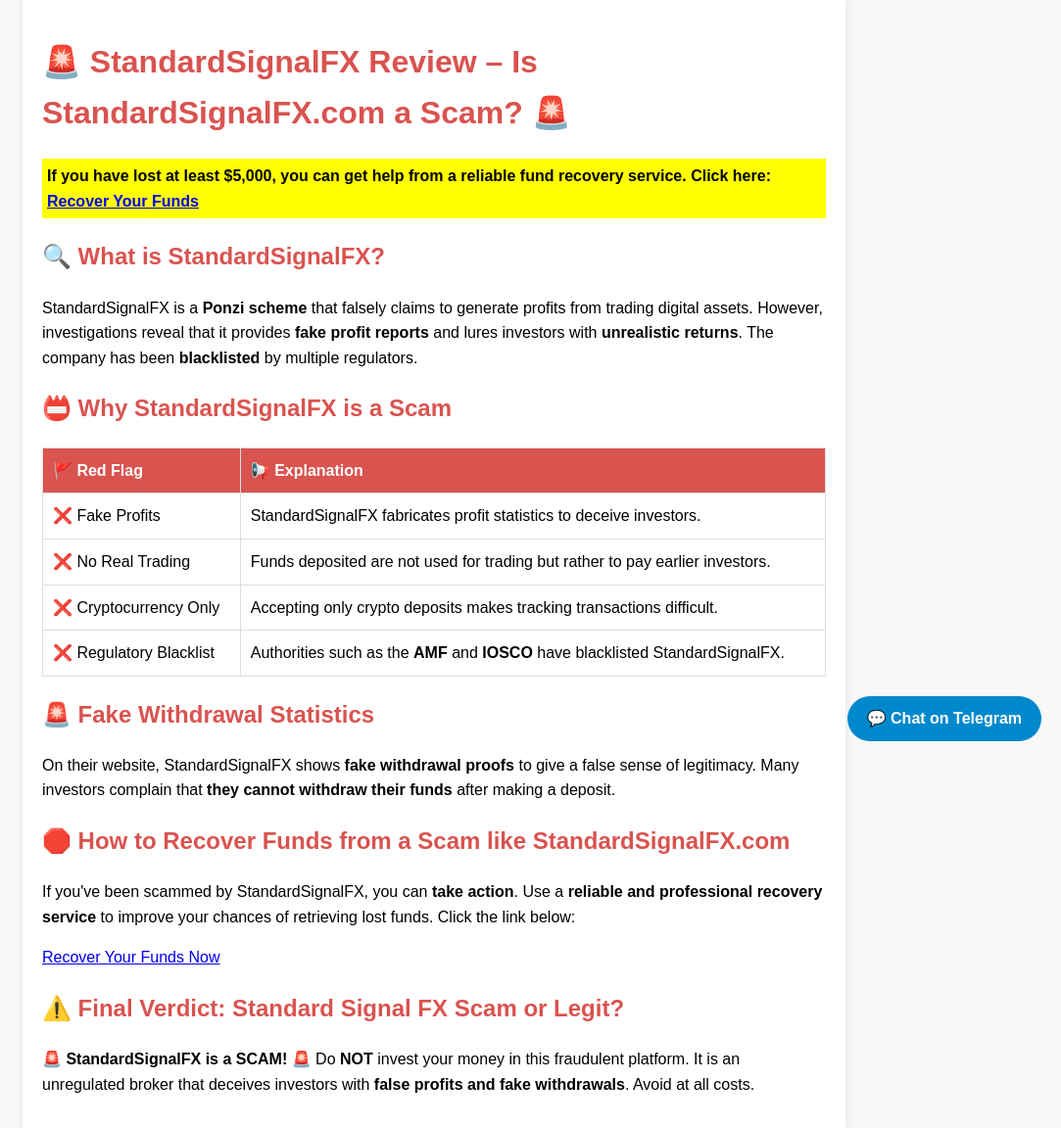
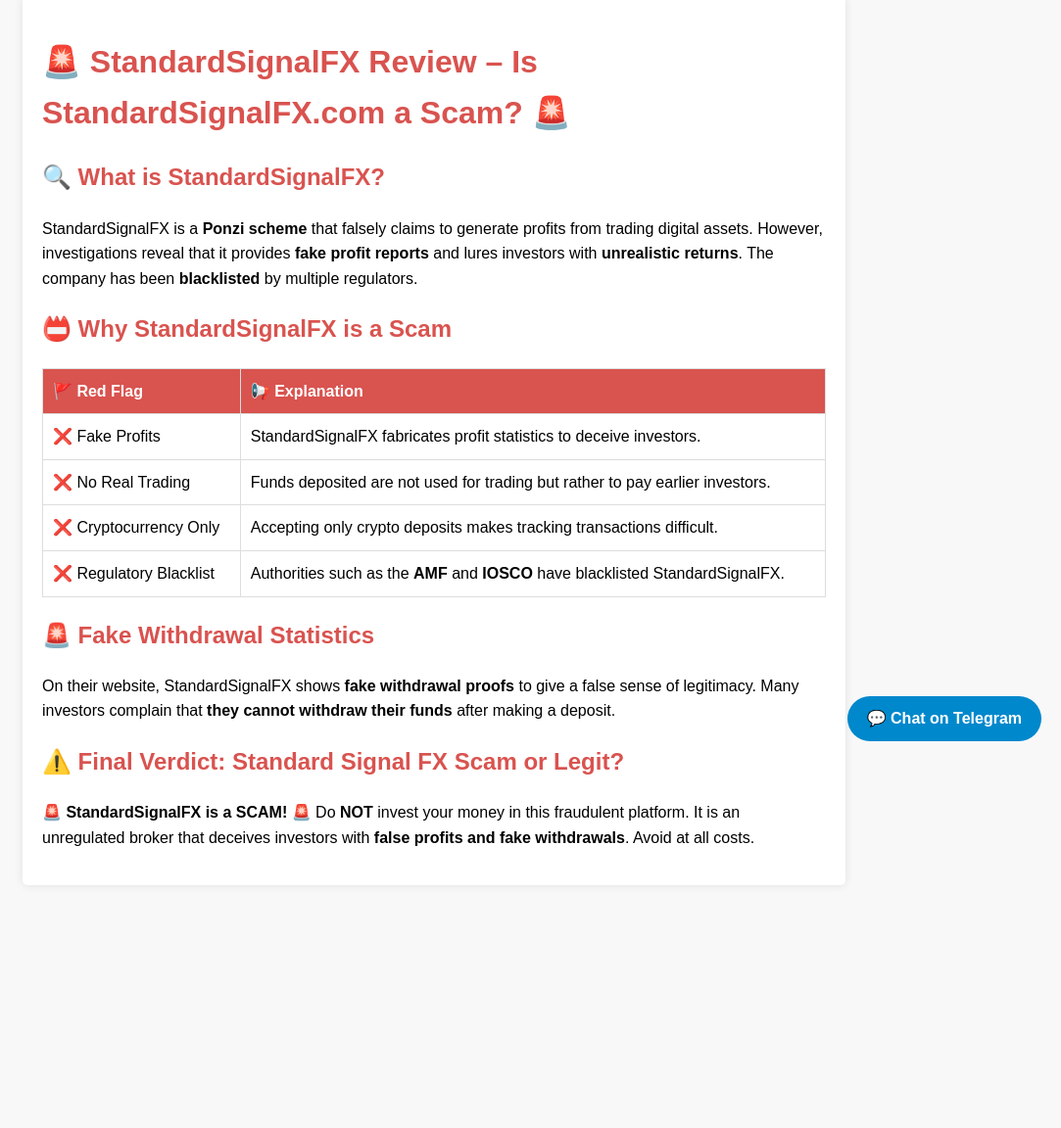
Before and after one commit to Fintechreviewer/standardsignalfx.com-review-is-this-platform-legit-or-scam, a plain HTML site: page index.html in a window 1280 px wide. Shown: the part 23-1175 px from the top of the page at 98% size, without its empty margins (197-1280 px from the left). After the commit the page ends 947 px from the top, so only its background shows below. Drawn offline with Linux system fonts and the light colour scheme.

Commit message:
Update index.html

```diff
--- a/index.html
+++ b/index.html
@@ -22,8 +22,6 @@
 <body>
     <div class="container">
         <h1>🚨 StandardSignalFX Review – Is StandardSignalFX.com a Scam? 🚨</h1>
-        <p class="highlight">If you have lost at least <strong>$5,000</strong>, you can get help from a <strong>reliable fund recovery service</strong>. Click here:
-            <a href="https://secureform.cncintel.com/cncintelligence/form/BP/formperma/W6dSGqsKM2cxBeHFtd8jGzagYDJun_9TjlK_l3BPBkY" target="_blank">Recover Your Funds</a></p>
 
         <h2>🔍 What is StandardSignalFX?</h2>
         <p>StandardSignalFX is a <strong>Ponzi scheme</strong> that falsely claims to generate profits from trading digital assets. However, investigations reveal that it provides <strong>fake profit reports</strong> and lures investors with <strong>unrealistic returns</strong>. The company has been <strong>blacklisted</strong> by multiple regulators.</p>
@@ -55,9 +53,6 @@
         <h2>🚨 Fake Withdrawal Statistics</h2>
         <p>On their website, StandardSignalFX shows <strong>fake withdrawal proofs</strong> to give a false sense of legitimacy. Many investors complain that <strong>they cannot withdraw their funds</strong> after making a deposit.</p>
 
-        <h2>🛑 How to Recover Funds from a Scam like StandardSignalFX.com</h2>
-        <p>If you've been scammed by StandardSignalFX, you can <strong>take action</strong>. Use a <strong>reliable and professional recovery service</strong> to improve your chances of retrieving lost funds. Click the link below:</p>
-        <p><a href="https://secureform.cncintel.com/cncintelligence/form/BP/formperma/W6dSGqsKM2cxBeHFtd8jGzagYDJun_9TjlK_l3BPBkY" target="_blank">Recover Your Funds Now</a></p>
 
         <h2>⚠️ Final Verdict: Standard Signal FX Scam or Legit?</h2>
         <p><strong>🚨 StandardSignalFX is a SCAM! 🚨</strong> Do <strong>NOT</strong> invest your money in this fraudulent platform. It is an unregulated broker that deceives investors with <strong>false profits and fake withdrawals</strong>. Avoid at all costs.</p>
```
